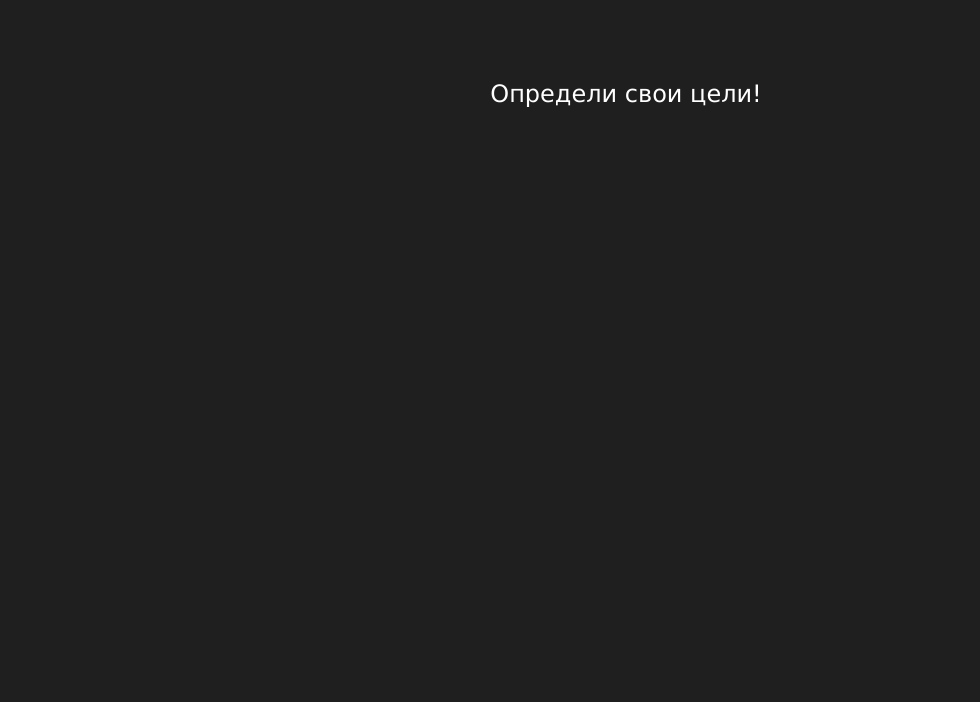
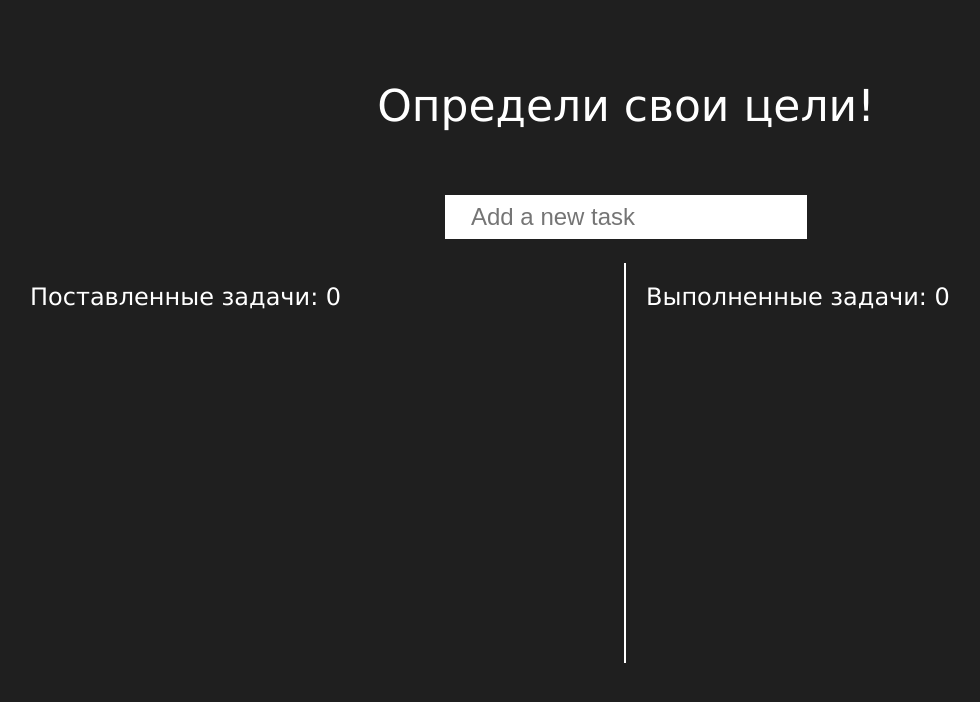
Before and after one commit to AlexeyNelyubov/Task-manager, a Vue app: page /tasks in a window 1280 px wide. Shown: the top 702 px of the page, without its empty margins (14-994 px from the left). Built offline with nearby package versions, Linux system fonts and the light colour scheme.

Commit message:
create logic for tasks

```diff
--- a/src/assets/style.css
+++ b/src/assets/style.css
@@ -10,9 +10,9 @@
   --background-color: #1f1f1f;
   --text-color: #fff;
   --margin-padding: 1.2rem;
+  --title-size: 4.4rem;
   --text-size: 2.4rem;
   --text-style: Verdana, sans-serif;
-  --sign-style: cursive;
 }
 
 html {
--- /dev/null
+++ b/src/components/AllTasks.vue
@@ -0,0 +1,64 @@
+<script setup lang="ts">
+import { ref } from "vue";
+
+import TasksList from "@/components/TasksList.vue";
+import DoneTasksList from "@/components/DoneTasksList.vue";
+
+const props = defineProps<{
+  newTask: string;
+}>();
+
+const doneTask = ref("");
+</script>
+
+<template>
+  <div class="all-tasks">
+    <div
+      class="all-tasks__tasks-list"
+      style="border-right: 2px solid var(--text-color)"
+    >
+      <TasksList
+        :newTask="props.newTask"
+        @replace-task-to-done-tasks="(newDoneTask) => (doneTask = newDoneTask)"
+      />
+    </div>
+    <div class="all-tasks__tasks-list">
+      <DoneTasksList :doneTask="doneTask" />
+    </div>
+  </div>
+</template>
+
+<style>
+.all-tasks {
+  display: flex;
+}
+
+.all-tasks__tasks-list {
+  width: 50%;
+  min-height: 50vh;
+  padding: 2rem;
+}
+.tasks-list__number-of-tasks {
+  margin-bottom: 5vh;
+  font: var(--text-size) var(--text-style);
+}
+
+.tasks-list__single-task {
+  display: flex;
+  align-items: flex-end;
+  margin-bottom: 2vh;
+  font: var(--text-size) var(--text-style);
+}
+
+.tasks-list__single-task-item {
+  max-width: 80%;
+  margin-left: 3rem;
+  word-wrap: break-word;
+}
+
+.tasks-list__single-task-delite {
+  width: var(--text-size);
+  height: var(--text-size);
+  margin-left: 1vh;
+}
+</style>
--- /dev/null
+++ b/src/components/DoneTasksList.vue
@@ -0,0 +1,50 @@
+<script setup lang="ts">
+import { ref, computed, watch } from "vue";
+
+const props = defineProps<{
+  doneTask: string;
+}>();
+
+// const emit = defineEmits<{
+//   (e: "replace-task-to-done-tasks", task: string): void;
+// }>();
+
+const doneTasks = ref<string[]>([]);
+
+watch(
+  () => props.doneTask,
+  () => {
+    doneTasks.value.push(props.doneTask);
+  }
+);
+
+const deliteDoneTask = (donetask: string): void => {
+  doneTasks.value.splice(doneTasks.value.indexOf(donetask), 1);
+};
+
+const numberOfDoneTasks = computed(() => {
+  return doneTasks.value ? doneTasks.value.length : 0;
+});
+</script>
+
+<template>
+  <div>
+    <p class="tasks-list__number-of-tasks">
+      Выполненные задачи: {{ numberOfDoneTasks }}
+    </p>
+    <ul v-for="doneTask in doneTasks" :key="doneTask.id">
+      <div class="tasks-list__single-task">
+        <li class="tasks-list__single-task-item">{{ doneTask }}</li>
+        <button
+          class="tasks-list__single-task-delite"
+          @click="deliteDoneTask(doneTask)"
+        >
+          x
+        </button>
+      </div>
+    </ul>
+  </div>
+</template>
+
+<style></style>
+//style for component located in parent component AllTasks.vue
--- a/src/components/HelloWorld.vue
+++ /dev/null
@@ -1,42 +0,0 @@
-<script setup lang="ts">
-defineProps<{
-  msg: string;
-}>();
-</script>
-
-<template>
-  <div class="greetings">
-    <h1 class="green">{{ msg }}</h1>
-    <h3>
-      You’ve successfully created a project with
-      <a href="https://vitejs.dev/" target="_blank" rel="noopener">Vite</a> +
-      <a href="https://vuejs.org/" target="_blank" rel="noopener">Vue 3</a>.
-      What's next?
-    </h3>
-  </div>
-</template>
-
-<style scoped>
-h1 {
-  font-weight: 500;
-  font-size: 2.6rem;
-  position: relative;
-  top: -10px;
-}
-
-h3 {
-  font-size: 1.2rem;
-}
-
-.greetings h1,
-.greetings h3 {
-  text-align: center;
-}
-
-@media (min-width: 1024px) {
-  .greetings h1,
-  .greetings h3 {
-    text-align: left;
-  }
-}
-</style>
--- /dev/null
+++ b/src/components/TasksList.vue
@@ -0,0 +1,63 @@
+<script setup lang="ts">
+import { ref, computed, watch } from "vue";
+
+const props = defineProps<{
+  newTask: string;
+}>();
+
+const emit = defineEmits<{
+  (e: "replace-task-to-done-tasks", task: string): void;
+}>();
+
+const tasks = ref<string[]>([]);
+
+watch(
+  () => props.newTask,
+  () => {
+    tasks.value.push(props.newTask);
+    // localStorage.setItem('tasksList', tasks.value);
+  }
+);
+
+const deliteTask = (task: string): void => {
+  tasks.value.splice(tasks.value.indexOf(task), 1);
+};
+
+const replaceTaskToDoneTasks = (task: string): void => {
+  emit("replace-task-to-done-tasks", task);
+  deliteTask(task);
+};
+
+const numberOfTasks = computed(() => {
+  return tasks.value ? tasks.value.length : 0;
+});
+</script>
+
+<template>
+  <div>
+    <p class="tasks-list__number-of-tasks">
+      Поставленные задачи: {{ numberOfTasks }}
+    </p>
+    <ul v-for="task in tasks" :key="task.id">
+      <div class="tasks-list__single-task">
+        <li class="tasks-list__single-task-item">{{ task }}</li>
+        <button
+          class="tasks-list__single-task-delite"
+          @click="replaceTaskToDoneTasks(task)"
+        >
+          ✔
+        </button>
+        <button
+          class="tasks-list__single-task-delite"
+          @click="deliteTask(task)"
+        >
+          x
+        </button>
+      </div>
+    </ul>
+  </div>
+</template>
+
+<style></style>
+
+//style for component located in parent component AllTasks.vue
--- a/src/pages/Index.vue
+++ b/src/pages/Index.vue
@@ -24,7 +24,7 @@ setTimeout(() => {
 
 .index-main__title {
   margin-top: 10vh;
-  font: var(--text-size) var(--text-style);
+  font: var(--title-size) var(--text-style);
   color: var(--text-color);
 }
 
--- a/src/pages/Tasks.vue
+++ b/src/pages/Tasks.vue
@@ -1,7 +1,30 @@
+<script setup lang="ts">
+import { ref } from "vue";
+
+import AllTasks from "@/components/AllTasks.vue";
+
+const task = ref("");
+const newTask = ref("");
+
+const addNewTask = () => {
+  newTask.value = task.value;
+  task.value = "";
+};
+</script>
+
 <template>
   <Transition appear name="tasks">
     <main class="tasks-main">
       <h1 class="tasks-main__title">Определи свои цели!</h1>
+      <input
+        placeholder="Add a new task"
+        v-model="task"
+        class="tasks-main__task-field"
+        @change="addNewTask"
+      />
+      <div class="tasks-main__all-tasks">
+        <AllTasks :newTask="newTask"></AllTasks>
+      </div>
     </main>
   </Transition>
 </template>
@@ -10,13 +33,14 @@
 .tasks-main {
   min-height: 100vh;
   display: flex;
-  justify-content: center;
+  flex-direction: column;
+  align-items: center;
+  color: var(--text-color);
 }
 
 .tasks-main__title {
   margin-top: 10vh;
-  font: var(--text-size) var(--text-style);
-  color: var(--text-color);
+  font: var(--title-size) var(--text-style);
 }
 
 .tasks-enter-active {
@@ -26,4 +50,18 @@
 .tasks-enter-from {
   opacity: 0;
 }
+
+.tasks-main__task-field {
+  margin-top: 8vh;
+  padding: 1vh 2vw;
+  font-size: var(--text-size);
+  border: none;
+  outline: none;
+}
+
+.tasks-main__all-tasks {
+  width: 100%;
+  min-height: 50vh;
+  padding: 2.4rem;
+}
 </style>
```
